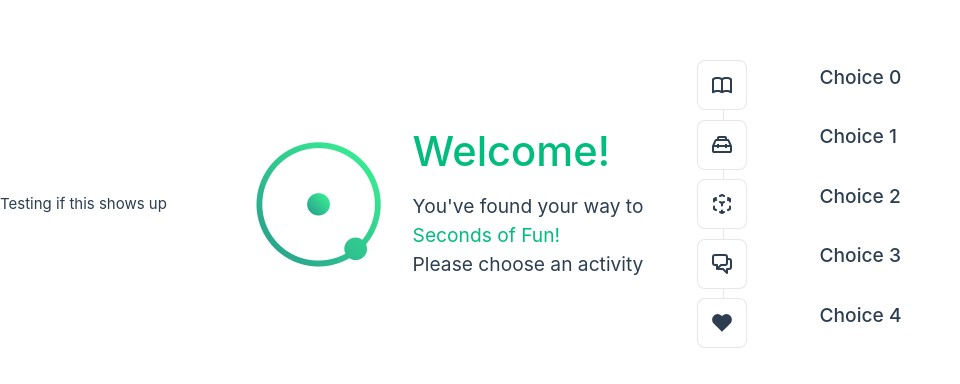
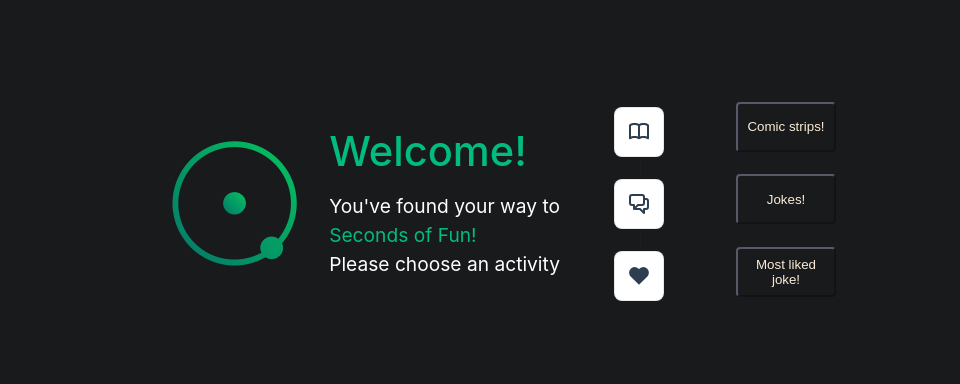
Before and after one commit to pbernath/Seconds-of-Fun, a Vue app: page / in a window 1280 px wide. Shown: the part 196-580 px from the top of the page, without its empty margins (0-960 px from the left). Built offline with nearby package versions, Linux system fonts and the light colour scheme.

Commit message:
sashasViews to main

```diff
--- a/index.html
+++ b/index.html
@@ -7,7 +7,6 @@
     <title>Seconds of Fun</title>
   </head>
   <body>
-    <div>Testing if this shows up</div>
     <div id="app"></div>
     <script type="module" src="/src/main.js"></script>
   </body>
--- a/src/assets/base.css
+++ b/src/assets/base.css
@@ -58,11 +58,11 @@
   position: relative;
   font-weight: normal;
 }
-
 body {
   min-height: 100vh;
   color: var(--color-text);
   background: var(--color-background);
+  background-color:#191a1c ;
   transition: color 0.5s, background-color 0.5s;
   line-height: 1.6;
   font-family: Inter, -apple-system, BlinkMacSystemFont, 'Segoe UI', Roboto, Oxygen, Ubuntu,
--- a/src/jokeSource.js
+++ b/src/jokeSource.js
@@ -22,19 +22,17 @@ function getJoke(category){
     return getJokeFromCat(new URLSearchParams(category)).then(treatHTTPResponseACB).then(responseCB);
 }*/
 
-function test(){
-
-console.log("XHR TEST")
+function joke(){
 var baseURL = "https://v2.jokeapi.dev";
 var xhr = new XMLHttpRequest();
-xhr.open("GET", baseURL + "/joke/" + "Any?type=single");
+xhr.open("GET", "https://v2.jokeapi.dev/joke/Any?blacklistFlags=nsfw,religious,political,racist,sexist,explicit&type=single");
 
 xhr.onreadystatechange = function() {
     if(xhr.readyState == 4 && xhr.status < 300) // readyState 4 means request has finished + we only want to parse the joke if the request was successful (status code lower than 300)
     {
         var randomJoke = JSON.parse(xhr.responseText);
         console.log(randomJoke.joke);
-        //alert(randomJoke.joke);
+        alert(randomJoke.joke);
     }
     else if(xhr.readyState == 4)
     {
@@ -44,3 +42,5 @@ xhr.onreadystatechange = function() {
 
 xhr.send();
 }
+
+export {joke}
--- a/src/views/ActivityChooser.vue
+++ b/src/views/ActivityChooser.vue
@@ -5,6 +5,7 @@ import ToolingIcon from './icons/IconTooling.vue'
 import EcosystemIcon from './icons/IconEcosystem.vue'
 import CommunityIcon from './icons/IconCommunity.vue'
 import SupportIcon from './icons/IconSupport.vue'
+import {joke} from '../jokeSource.js'
 </script>
 
 <template>
@@ -12,34 +13,46 @@ import SupportIcon from './icons/IconSupport.vue'
     <template #icon>
       <DocumentationIcon />
     </template>
-    <template #heading>Choice 0</template>
-  </WelcomeItem>
-
-  <WelcomeItem>
-    <template #icon>
-      <ToolingIcon />
-    </template>
-    <template #heading>Choice 1</template>
-  </WelcomeItem>
-
-  <WelcomeItem>
-    <template #icon>
-      <EcosystemIcon />
-    </template>
-    <template #heading>Choice 2</template>
+    <template #heading><button class="button"  v-on:click="joke">Comic strips!</button></template>
   </WelcomeItem>
 
   <WelcomeItem>
     <template #icon>
       <CommunityIcon />
     </template>
-    <template #heading>Choice 3</template>
+    <template #heading><button class="button"  v-on:click="getJoke">Jokes!</button></template>
   </WelcomeItem>
 
   <WelcomeItem>
     <template #icon>
       <SupportIcon />
     </template>
-    <template #heading>Choice 4</template>
+    <template #heading><button class="button"  v-on:click="joke">Most liked joke!</button></template>
   </WelcomeItem>
+
 </template>
+<script>export default {
+props:{},
+methods:{getJoke() {joke()}},
+
+
+};
+</script>
+
+<style scoped>
+  .button {
+        background-color:#191a1c;
+        border-color: #5b576b;
+        border-radius: 4px;
+        color:antiquewhite;
+        height:50px;
+        width: 100px;
+        place-items: center;
+    }
+  .button:hover {
+        background-color:#ffccc5;
+        transition: 0.7s;
+        border-radius: 10px;
+        color:black;
+    }
+</style>
--- a/src/views/LandingPage.vue
+++ b/src/views/LandingPage.vue
@@ -11,11 +11,11 @@ defineProps({
   <div class="greetings">
     <h1 class="green">{{ msg }}</h1>
     <h3>
-      You've found your way to <h3 class="green">Seconds of Fun!</h3>
+      <h4>You've found your way to </h4> <h3 class="green">Seconds of Fun!</h3>
     </h3>
-    <h3>
+    <h4>
       Please choose an activity
-    </h3>
+    </h4>
   </div>
 </template>
 
@@ -27,6 +27,10 @@ h1 {
 }
 
 h3 {
+  font-size: 1.2rem;
+}
+h4 {
+  color: white;
   font-size: 1.2rem;
 }
 
--- a/src/views/WelcomeItem.vue
+++ b/src/views/WelcomeItem.vue
@@ -36,7 +36,7 @@ i {
 h3 {
   font-size: 1.2rem;
   font-weight: 500;
-  margin-bottom: 0.4rem;
+  vertical-align: middle;
   color: var(--color-heading);
 }
 
--- /dev/null
+++ b/src/views/icons/IconJoke.vue
@@ -0,0 +1,6 @@
+<!-- This icon is from <https://github.com/Templarian/MaterialDesign>, distributed under Apache 2.0 (https://www.apache.org/licenses/LICENSE-2.0) license-->
+<template>
+
+<img v-bind:src="('src/views/icons/' + 'LUL.jpg')">
+
+</template>
```
Also changed, not shown: src/views/icons/LUL.jpg (added).
